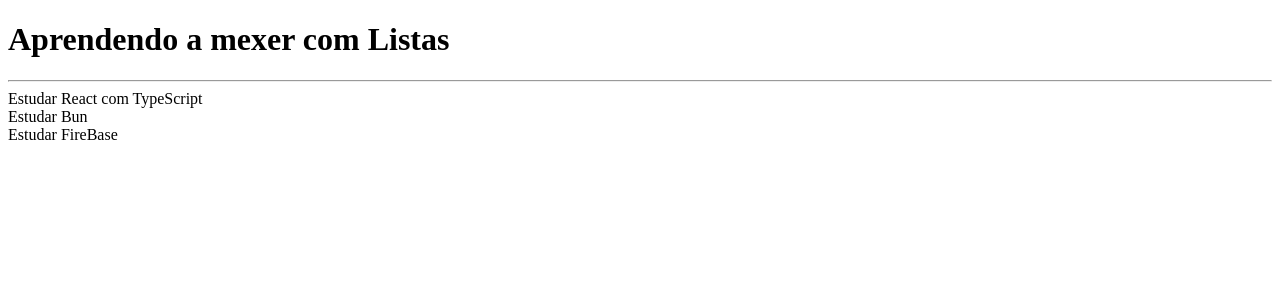
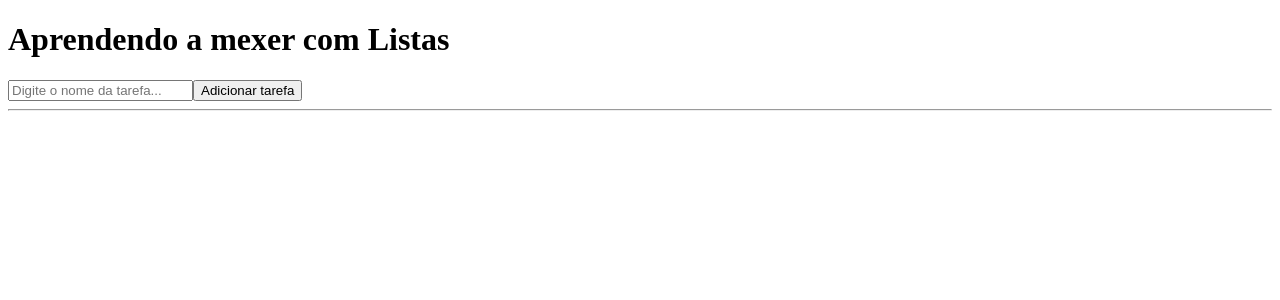
Before and after one commit to AlexandreBeicker/lest-react, a React (Vite) app: page / in a window 1280 px wide. Shown: the top 300 px of the page. Built offline with nearby package versions, Linux system fonts and the light colour scheme.

Commit message:
atualizando a lista com useState

```diff
--- a/src/App.tsx
+++ b/src/App.tsx
@@ -2,20 +2,73 @@ import { useState } from 'react'
 import './App.css'
 
 function App() {
-  const [tasks, setTasks] = useState ([
-    'Estudar React com TypeScript',
-    'Estudar Bun',
-    'Estudar FireBase'
-  ])
+  const [tasks, setTasks] = useState<string[]>([])
+  const [input, setInput] = useState ("");
+  const [editTask, setEditTask] = useState ({
+    enabled: false,
+    task: ''
+  })
+
+  function handleRegister() {
+    if (!input){
+      alert("Preencha o campo!");
+      return
+    }
+
+    if(editTask.enabled){
+      handleSaveEdit();
+      return;
+    }
+
+    setTasks(tarefas => [...tarefas, input]);
+    setInput("");
+  }
+
+  function handleSaveEdit () {
+    const findIndexTask = tasks.findIndex(task => task === editTask.task);
+    const allTasks = [...tasks];
+    allTasks[findIndexTask] = input;
+    setTasks(allTasks)
+    setEditTask({
+      enabled: false,
+      task: ''
+    })
+    setInput('');
+  }
+
+  function handleDelete(item: string) {
+    const removeTask = tasks.filter(task => task !== item);
+    console.log(removeTask)
+    setTasks(removeTask);
+  }
+
+  function handleEdit(item: string) {
+    setInput(item)
+    setEditTask({
+      enabled: true,
+      task: item
+    })
+  }
 
   return (
 
       <div>
           <h1> Aprendendo a mexer com Listas</h1>
+          <input
+          placeholder='Digite o nome da tarefa...'
+          value={input}
+          onChange={(e) => setInput(e.target.value)}
+          />
+          <button onClick={handleRegister}>
+            {editTask.enabled ? "Atualizar tarefa" : "Adicionar tarefa"}
+          </button>
+
           <hr />
           {tasks.map((item, index) =>
-          <section>
+          <section key={item}>
             <span>{item}</span>
+            <button onClick={() => handleEdit(item)}>Editar</button>
+            <button onClick={() => handleDelete(item)}>Excluir</button>
           </section>
           )}
       </div>
```
